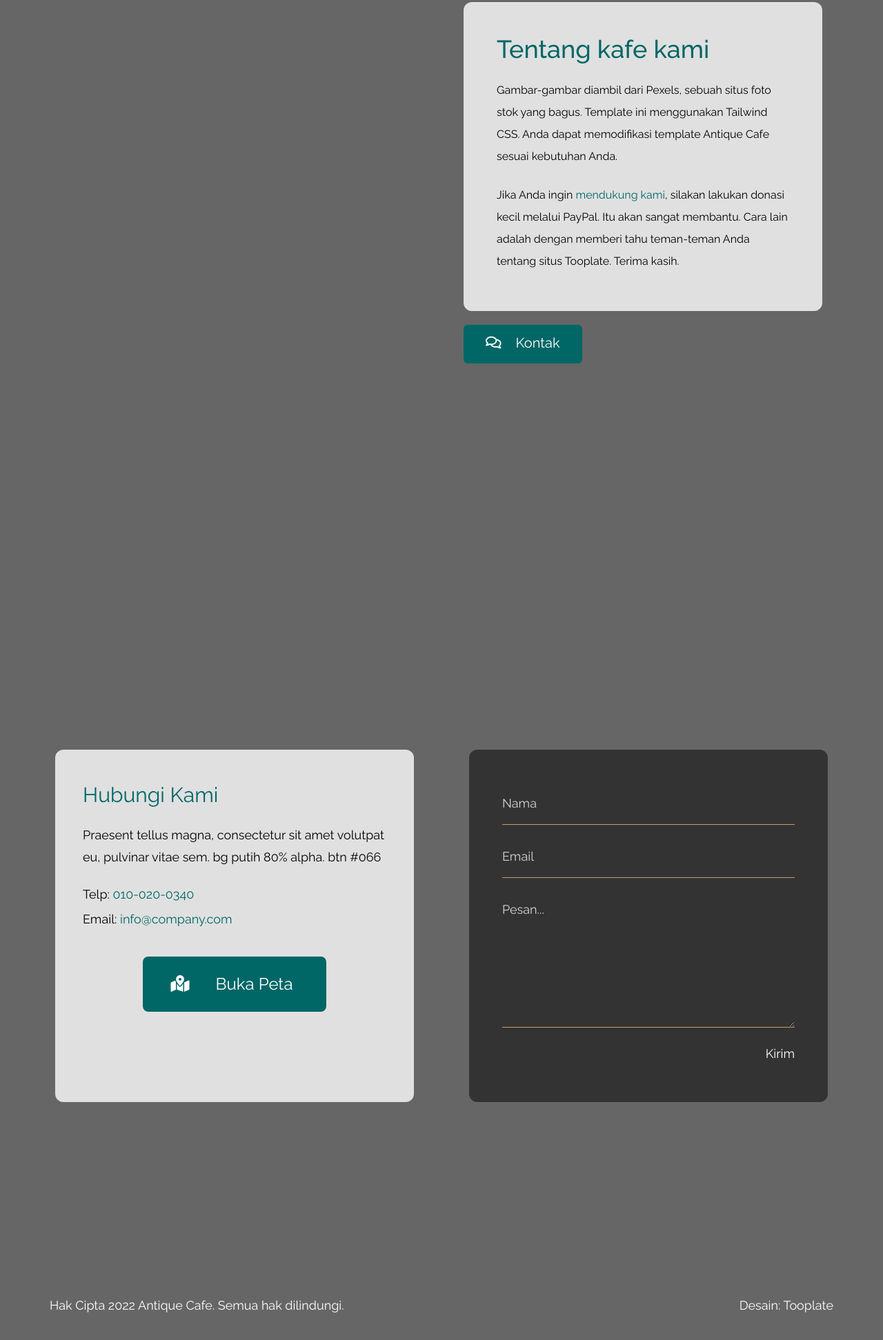
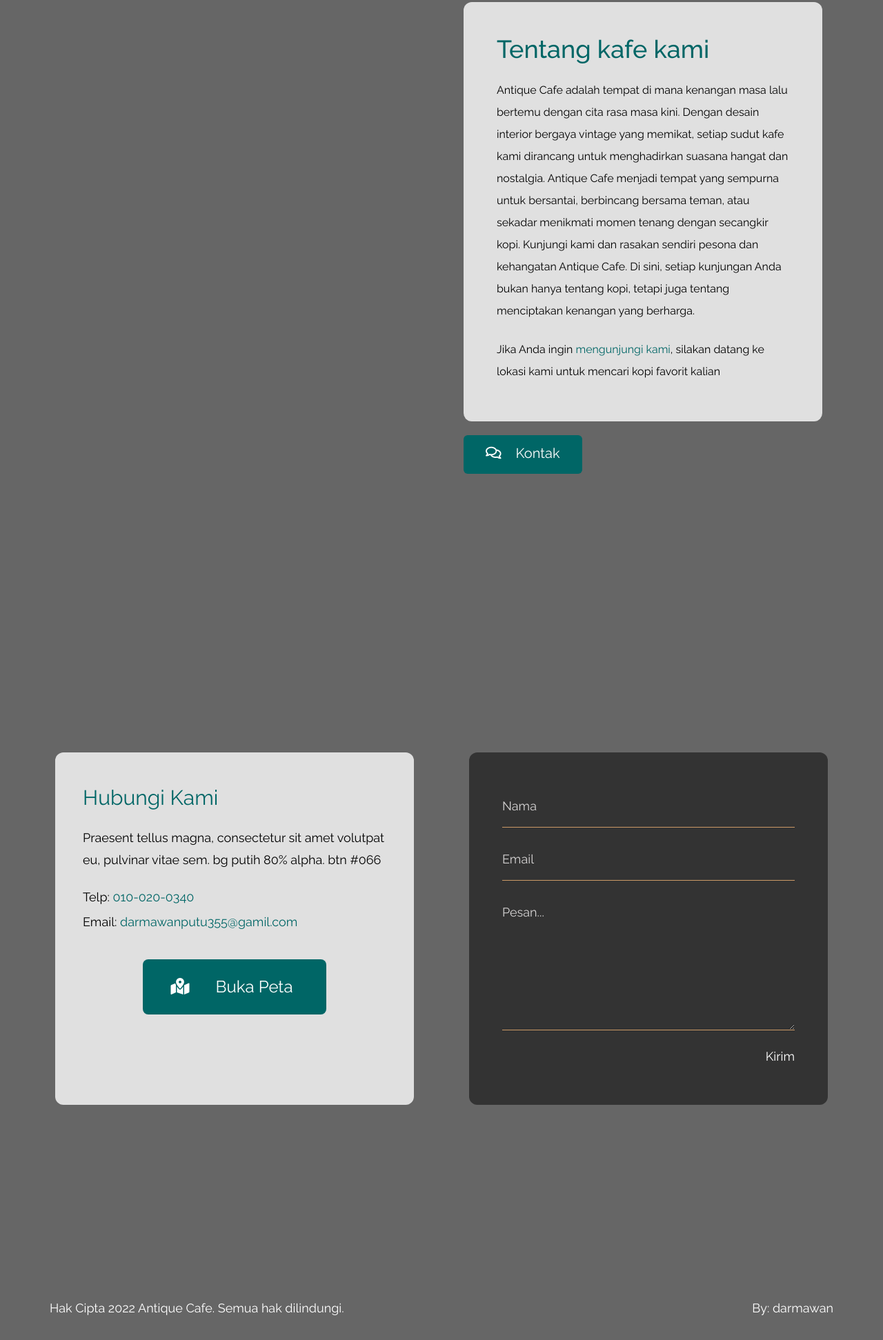
Before and after one commit to dccxcsdc/Antique-Cafe, a plain HTML site: page index.html in a window 1280 px wide. Shown: the part 2697-4640 px from the top of the page at 69% size. Drawn offline with nearby package versions, Linux system fonts and the light colour scheme.

Commit message:
Update index.html

```diff
--- a/index.html
+++ b/index.html
@@ -36,7 +36,8 @@
                     <p class="text-white leading-8 text-sm font-light">
                         Antique Cafe adalah tempat sempurna untuk menikmati kopi yang otentik dengan suasana vintage yang memikat. Dengan dekorasi bergaya klasik, setiap sudut kafe ini menghidupkan kembali kenangan masa lalu yang penuh kehangatan.
                         Kami menghadirkan beragam pilihan kopi, dari espresso hingga racikan khas yang dibuat dengan penuh cinta oleh barista kami. Tidak hanya kopi, Antique Cafe juga menawarkan hidangan ringan dan pencuci mulut yang diracik untuk melengkapi pengalaman bersantap Anda.
-                    	Jika Anda memiliki pertanyaan, <a rel="nofollow" href="" target="wa.me/6281353469703">kirimkan pesan kepada kami</a>. </p>
+                    	Jika Anda memiliki pertanyaan, <a rel="nofollow" href="" target="https://wa.me/6281353469703
+                        ">kirimkan pesan kepada kami</a>. </p>
                 </div>
                 <div class="text-center">
                     <div class="inline-block">
@@ -133,10 +134,11 @@
                 <div class="bg-white bg-opacity-80 p-12 pb-14 rounded-xl mb-5">
                     <h2 class="mb-6 tm-text-green text-4xl font-medium">Tentang kafe kami</h2>
                     <p class="mb-6 text-base leading-8">
-                        Gambar-gambar diambil dari Pexels, sebuah situs foto stok yang bagus. Template ini menggunakan Tailwind CSS. Anda dapat memodifikasi template Antique Cafe sesuai kebutuhan Anda.
+                        Antique Cafe adalah tempat di mana kenangan masa lalu bertemu dengan cita rasa masa kini. Dengan desain interior bergaya vintage yang memikat, setiap sudut kafe kami dirancang untuk menghadirkan suasana hangat dan nostalgia.
+                        Antique Cafe menjadi tempat yang sempurna untuk bersantai, berbincang bersama teman, atau sekadar menikmati momen tenang dengan secangkir kopi. Kunjungi kami dan rasakan sendiri pesona dan kehangatan Antique Cafe. Di sini, setiap kunjungan Anda bukan hanya tentang kopi, tetapi juga tentang menciptakan kenangan yang berharga.
                   </p>
                     <p class="text-base leading-8">
-                        Jika Anda ingin <a rel="nofollow" href="https://www.tooplate.com/contact" target="_parent">mendukung kami</a>, silakan lakukan donasi kecil melalui PayPal. Itu akan sangat membantu. Cara lain adalah dengan memberi tahu teman-teman Anda tentang situs Tooplate. Terima kasih. </p>
+                        Jika Anda ingin <a rel="nofollow" href="https://maps.app.goo.gl/7EsyA3uezZuRWxrX6" target="_parent">mengunjungi kami</a>, silakan datang ke lokasi kami untuk mencari kopi favorit kalian </p>
                 </div>
                 <a href="#contact" class="inline-block tm-bg-green transition text-white text-xl pt-3 pb-4 px-8 rounded-md">
                     <i class="far fa-comments mr-4"></i>
@@ -156,10 +158,10 @@
                     </p>
                     <p class="mb-10 text-lg">
                         <span class="block mb-2">Telp: <a href="tel:0100200340" class="hover:text-yellow-600 transition">010-020-0340</a></span>
-                        <span class="block">Email: <a href="mailto:darmawanputu355@gmail.com" class="hover:text-yellow-600 transition">info@company.com</a></span>
+                        <span class="block">Email: <a href="mailto:darmawanputu355@gmail.com" class="hover:text-yellow-600 transition">darmawanputu355@gamil.com</a></span>
                     </p>
                     <div class="text-center">
-                        <a href="https://www.google.com/maps" class="inline-block text-white text-2xl pl-10 pr-12 py-6 rounded-lg transition tm-bg-green">
+                        <a href="https://maps.app.goo.gl/7EsyA3uezZuRWxrX6" class="inline-block text-white text-2xl pl-10 pr-12 py-6 rounded-lg transition tm-bg-green">
                             <i class="fas fa-map-marked-alt mr-8"></i>
                             Buka Peta
                         </a>
@@ -179,7 +181,7 @@
             <footer class="absolute bottom-0 left-0 w-full">
                 <div class="text-white container mx-auto tm-container p-8 text-lg flex flex-col md:flex-row justify-between">
                     <span>Hak Cipta 2022 Antique Cafe. Semua hak dilindungi.</span>
-                    <span class="mt-5 md:mt-0">Desain: <a href="https://www.tooplate.com" target="_parent">Tooplate</a></span>
+                    <span class="mt-5 md:mt-0">By: <a href="https://www.tooplate.com" target="_parent">darmawan</a></span>
                 </div>
             </footer>
         </div>
```
